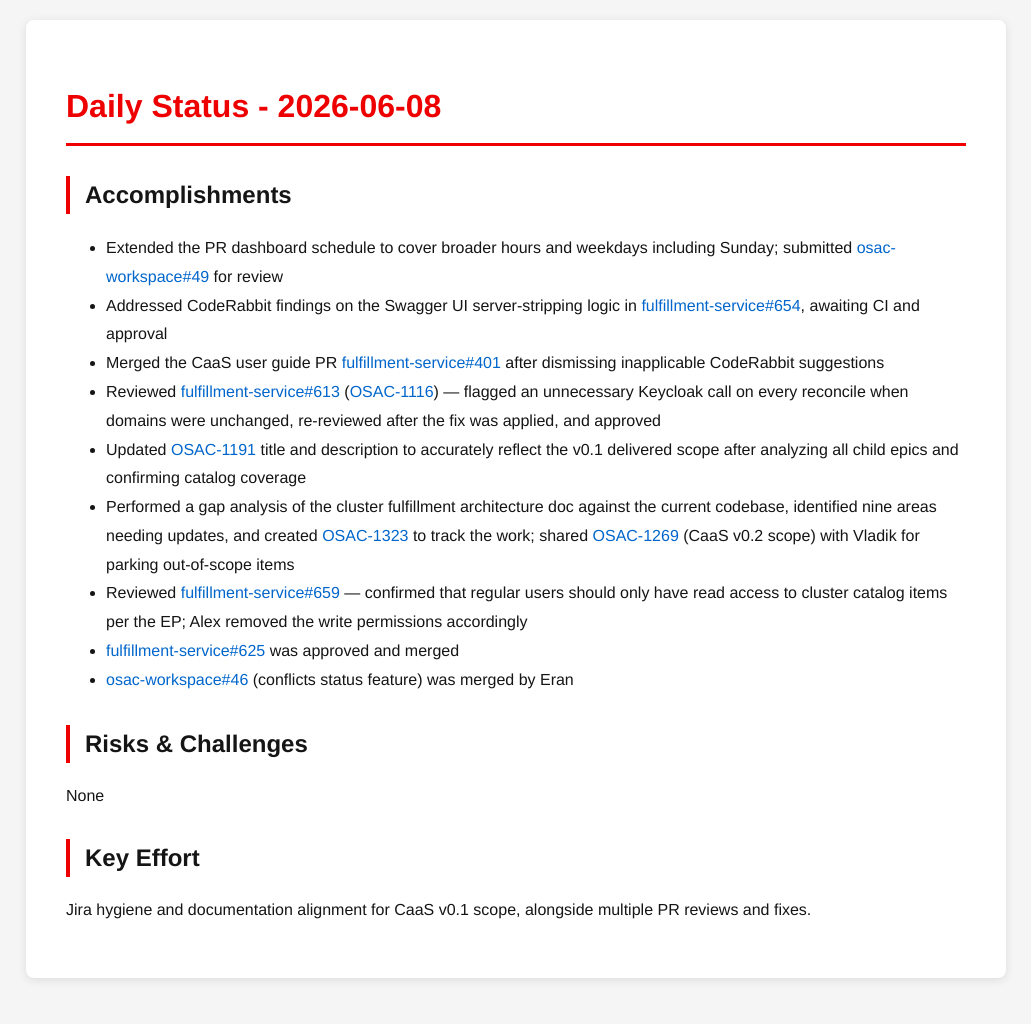
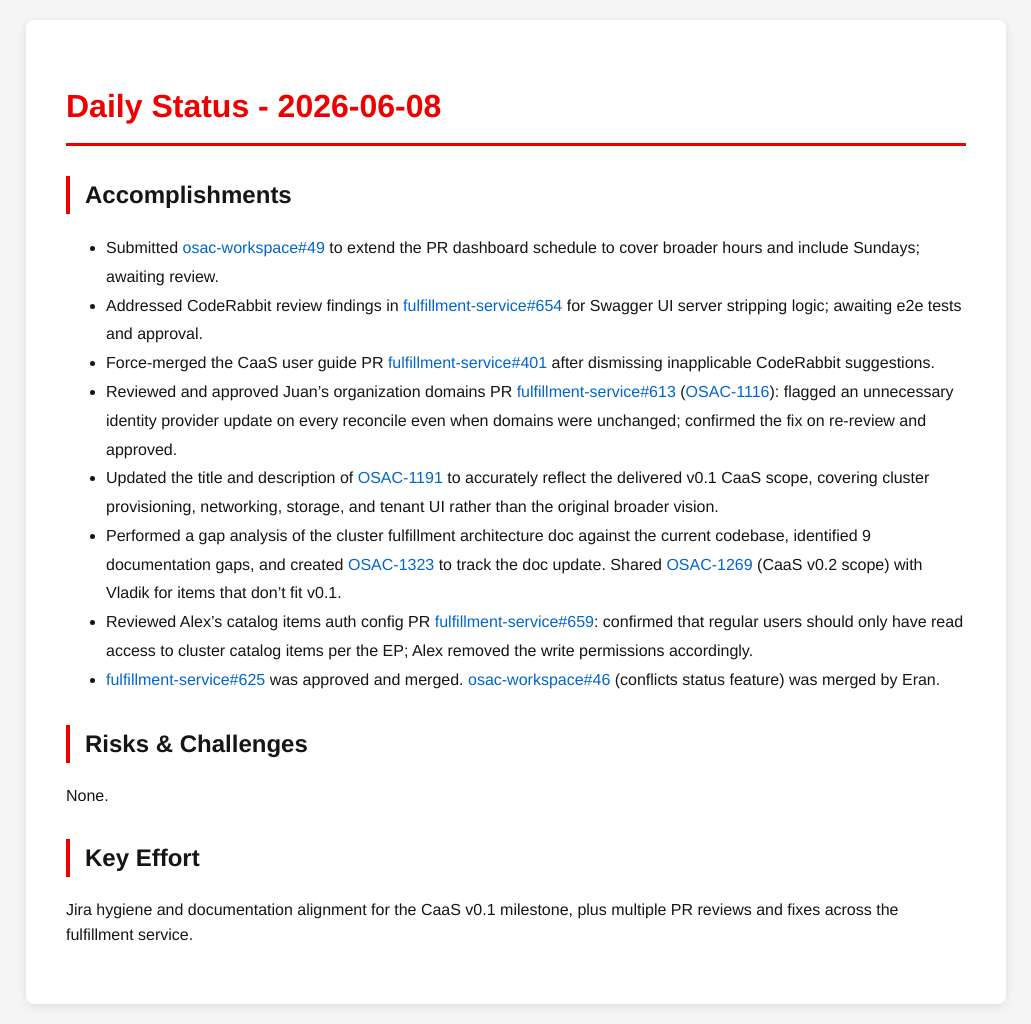
Before and after one commit to tzvatot/daily-status, a Jekyll site: the page built from 2026-06-08.md, in a window 1280 px wide. Shown: the whole page, without its empty margins (124-1155 px from the left). Built offline with Jekyll 4.4.1, drawn with Linux system fonts in a browser that asks for light colours; before the commit the page ends 998 px from its top, so only the background shows below that.

Commit message:
Daily status update - 2026-06-08

```diff
--- a/2026-06-08.md
+++ b/2026-06-08.md
@@ -7,18 +7,17 @@
 # Daily Status - 2026-06-08
 
 ## Accomplishments
-- Extended the PR dashboard schedule to cover broader hours and weekdays including Sunday; submitted [osac-workspace#49](https://github.com/osac-project/osac-workspace/pull/49) for review
-- Addressed CodeRabbit findings on the Swagger UI server-stripping logic in [fulfillment-service#654](https://github.com/osac-project/fulfillment-service/pull/654), awaiting CI and approval
-- Merged the CaaS user guide PR [fulfillment-service#401](https://github.com/osac-project/fulfillment-service/pull/401) after dismissing inapplicable CodeRabbit suggestions
-- Reviewed [fulfillment-service#613](https://github.com/osac-project/fulfillment-service/pull/613) ([OSAC-1116](https://redhat.atlassian.net/browse/OSAC-1116)) — flagged an unnecessary Keycloak call on every reconcile when domains were unchanged, re-reviewed after the fix was applied, and approved
-- Updated [OSAC-1191](https://redhat.atlassian.net/browse/OSAC-1191) title and description to accurately reflect the v0.1 delivered scope after analyzing all child epics and confirming catalog coverage
-- Performed a gap analysis of the cluster fulfillment architecture doc against the current codebase, identified nine areas needing updates, and created [OSAC-1323](https://redhat.atlassian.net/browse/OSAC-1323) to track the work; shared [OSAC-1269](https://redhat.atlassian.net/browse/OSAC-1269) (CaaS v0.2 scope) with Vladik for parking out-of-scope items
-- Reviewed [fulfillment-service#659](https://github.com/osac-project/fulfillment-service/pull/659) — confirmed that regular users should only have read access to cluster catalog items per the EP; Alex removed the write permissions accordingly
-- [fulfillment-service#625](https://github.com/osac-project/fulfillment-service/pull/625) was approved and merged
-- [osac-workspace#46](https://github.com/osac-project/osac-workspace/pull/46) (conflicts status feature) was merged by Eran
+- Submitted [osac-workspace#49](https://github.com/osac-project/osac-workspace/pull/49) to extend the PR dashboard schedule to cover broader hours and include Sundays; awaiting review.
+- Addressed CodeRabbit review findings in [fulfillment-service#654](https://github.com/osac-project/fulfillment-service/pull/654) for Swagger UI server stripping logic; awaiting e2e tests and approval.
+- Force-merged the CaaS user guide PR [fulfillment-service#401](https://github.com/osac-project/fulfillment-service/pull/401) after dismissing inapplicable CodeRabbit suggestions.
+- Reviewed and approved Juan's organization domains PR [fulfillment-service#613](https://github.com/osac-project/fulfillment-service/pull/613) ([OSAC-1116](https://redhat.atlassian.net/browse/OSAC-1116)): flagged an unnecessary identity provider update on every reconcile even when domains were unchanged; confirmed the fix on re-review and approved.
+- Updated the title and description of [OSAC-1191](https://redhat.atlassian.net/browse/OSAC-1191) to accurately reflect the delivered v0.1 CaaS scope, covering cluster provisioning, networking, storage, and tenant UI rather than the original broader vision.
+- Performed a gap analysis of the cluster fulfillment architecture doc against the current codebase, identified 9 documentation gaps, and created [OSAC-1323](https://redhat.atlassian.net/browse/OSAC-1323) to track the doc update. Shared [OSAC-1269](https://redhat.atlassian.net/browse/OSAC-1269) (CaaS v0.2 scope) with Vladik for items that don't fit v0.1.
+- Reviewed Alex's catalog items auth config PR [fulfillment-service#659](https://github.com/osac-project/fulfillment-service/pull/659): confirmed that regular users should only have read access to cluster catalog items per the EP; Alex removed the write permissions accordingly.
+- [fulfillment-service#625](https://github.com/osac-project/fulfillment-service/pull/625) was approved and merged. [osac-workspace#46](https://github.com/osac-project/osac-workspace/pull/46) (conflicts status feature) was merged by Eran.
 
 ## Risks & Challenges
-None
+None.
 
 ## Key Effort
-Jira hygiene and documentation alignment for CaaS v0.1 scope, alongside multiple PR reviews and fixes.
+Jira hygiene and documentation alignment for the CaaS v0.1 milestone, plus multiple PR reviews and fixes across the fulfillment service.
```
